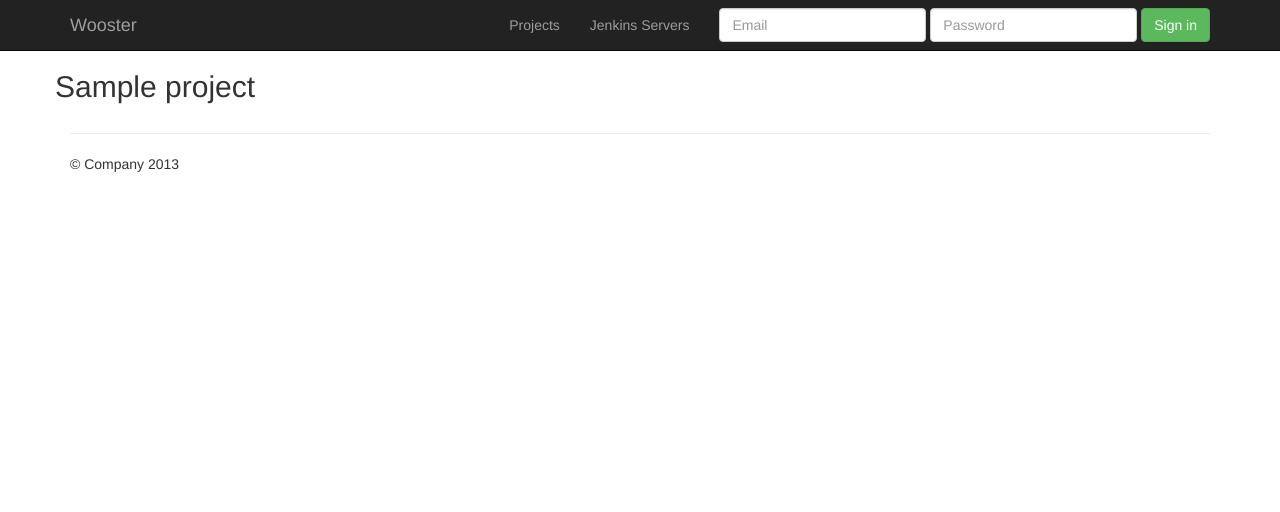
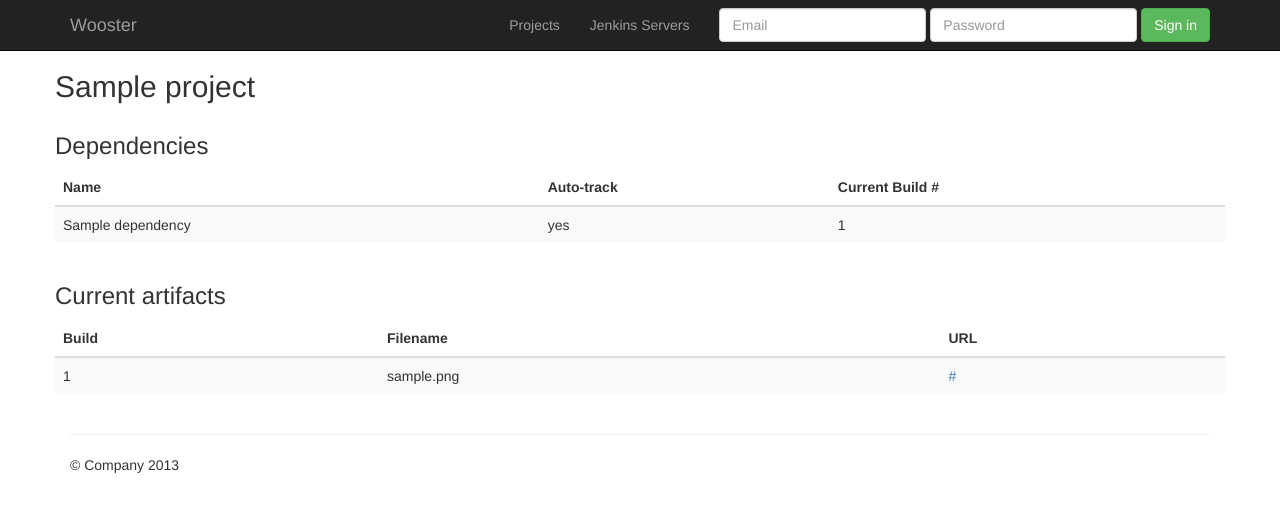
Before and after one commit to timrchavez/capomastro, a Django app: page /projects/1/ in a window 1280 px wide. Shown: the top 512 px of the page. Run offline with Django 3.2, Linux system fonts and the light colour scheme; tables that the repository leaves empty hold one stand-in row (values such as "Sample post"); some libraries are stand-ins or nearby versions.

Commit message:
Work in progress.

```diff
--- a/jenkins/admin.py
+++ b/jenkins/admin.py
@@ -1,5 +1,8 @@
 from django.contrib import admin
 
-from jenkins.models import JenkinsServer
+from jenkins.models import JenkinsServer, Job, Build, Artifact
 
 admin.site.register(JenkinsServer)
+admin.site.register(Job)
+admin.site.register(Build)
+admin.site.register(Artifact)
--- a/jenkins/helpers.py
+++ b/jenkins/helpers.py
@@ -29,9 +29,8 @@ def import_builds_for_job(job_id):
             "job": job,
             "result": build_result.get_status(),
             "build_id": build_result._data["id"],
-            "buildno": build_result.buildno,
+            "number": build_result.buildno,
             "duration": build_result._data["duration"],
-            "estimated_duration": build_result._data["estimatedDuration"],
             "url": build_result.get_result_url()
         }
         logging.info("%s" % build_details)
--- a/jenkins/models.py
+++ b/jenkins/models.py
@@ -38,10 +38,11 @@ class Build(models.Model):
     number = models.IntegerField()
     duration = models.IntegerField(null=True)
     url = models.CharField(max_length=255)
+    phase = models.CharField(max_length=25) # FINISHED, STARTED, COMPLETED
     result = models.CharField(max_length=255)
 
     class Meta:
-        ordering = ['-number']
+        ordering = ["-number"]
 
     def __str__(self):
         return self.build_id
--- a/jenkins/views.py
+++ b/jenkins/views.py
@@ -44,8 +44,8 @@ class NotificationHandlerView(CsrfExemptMixin, View):
                 job.build_set.create(
                     number=notification["build"]["number"],
                     result=notification["build"]["status"],
-                    url=notification["build"]["url"]
-                    )
+                    url=notification["build"]["url"],
+                    phase=notification["build"]["phase"])
             # TODO: Task to process this new build - importing artifacts etc.
         return HttpResponse(status=200)
 
--- a/projects/models.py
+++ b/projects/models.py
@@ -2,7 +2,7 @@ from django.db import models
 from django.db.models.signals import post_save
 from django.dispatch import receiver
 
-from jenkins.models import Job, Build
+from jenkins.models import Job, Build, Artifact
 
 
 class DependencyType(models.Model):
@@ -17,14 +17,22 @@ class DependencyType(models.Model):
 class Dependency(models.Model):
 
     name = models.CharField(max_length=255)
-    dependency_type = models.OneToOneField(DependencyType)
-    job = models.ForeignKey(Job, editable=False, null=True)
+    dependency_type = models.ForeignKey(DependencyType)
+    job = models.ForeignKey(Job, null=True)
 
     class Meta:
         verbose_name_plural = "dependencies"
 
     def __str__(self):
         return self.name
+
+    def get_current_build(self):
+        """
+        Return the most recent build
+        """
+        if self.job is not None:
+            finished_builds = self.job.build_set.filter(phase="FINISHED")
+            return finished_builds.order_by("-number")[0]
 
 
 class ProjectDependency(models.Model):
@@ -51,6 +59,17 @@ class Project(models.Model):
     name = models.CharField(max_length=255)
     dependencies = models.ManyToManyField(Dependency, through=ProjectDependency)
 
+    def get_current_artifacts(self):
+        """
+        """
+        current_builds = []
+        for dependency in ProjectDependency.objects.filter(project=self):
+            current_builds.append(dependency.current_build)
+        return Artifact.objects.filter(build__in=current_builds)
+
+    def __str__(self):
+        return self.name
+
 
 @receiver(post_save, sender=Build, dispatch_uid="new_build_handler")
 def handle_new_build(sender, created, instance, **kwargs):
--- a/projects/templates/projects/project_detail.html
+++ b/projects/templates/projects/project_detail.html
@@ -11,5 +11,48 @@
       <h2>{{ object.name }}</h2>
     </div>
   </div>
+  <div class="row">
+    <h3>Dependencies</h3>
+    <table class="table table-striped">
+      <thead>
+        <tr>
+          <th>Name</th>
+          <th>Auto-track</th>
+          <th>Current Build #</th>
+        </tr>
+      </thead>
+      <tbody>
+        {% for projdep in dependencies %}
+        <tr>
+          <td>{{ projdep.dependency.name }}</td>
+          <td>{{ projdep.auto_track|yesno }}</td>
+          <td>{{ projdep.current_build.number }}</td>
+        </tr>
+        {% endfor %}
+      </tbody>
+    </table>
+  </div>
+  <div class="row">
+    <h3>Current artifacts</h3>
+    <table class="table table-striped">
+      <thead>
+        <tr>
+          <th>Build</th>
+          <th>Filename</th>
+          <th>URL</th>
+        </tr>
+      </thead>
+      <tbody>
+        {% for artifact in project.get_current_artifacts %}
+        <tr>
+          <td>{{ artifact.build }}</td>
+          <td>{{ artifact.filename }}</td>
+          <td><a href="{{ artifact.url }}">{{ artifact.url }}</a></td>
+        </tr>
+        {% endfor %}
+      </tbody>
+    </table>
+  </div>
+
 </div>
 {% endblock %}
--- a/projects/views.py
+++ b/projects/views.py
@@ -3,7 +3,7 @@ from braces.views import (
     LoginRequiredMixin, PermissionRequiredMixin, FormValidMessageMixin,
     SuccessURLRedirectListMixin)
 
-from projects.models import Project, Dependency
+from projects.models import Project, Dependency, ProjectDependency
 from projects.forms import ProjectForm
 
 
@@ -26,6 +26,17 @@ class ProjectListView(LoginRequiredMixin, ListView):
 class ProjectDetailView(LoginRequiredMixin, DetailView):
 
     model = Project
+    context_object_name = "project"
+
+    def get_context_data(self, **kwargs):
+        """
+        Supplement the project with its dependencies.
+        """
+        context = super(
+            ProjectDetailView, self).get_context_data(**kwargs)
+        context["dependencies"] = ProjectDependency.objects.filter(
+            project=context["project"])
+        return context
 
 
 class DependencyCreateView(
--- a/requirements.txt
+++ b/requirements.txt
@@ -7,3 +7,4 @@ django-webtest==1.7.6
 factory-boy==2.3.1
 mock==1.0.1
 httmock==1.2.1
+gunicorn==18.0
```
Also changed, not shown: jenkins/tests/factories.py (+10 -9 lines), jenkins/tests/test_models.py (+0 -1 lines), jenkins/tests/test_views.py (+1 -0 lines), projects/forms.py (+16 -6 lines), projects/tests/test_models.py (+41 -1 lines), projects/tests/test_views.py (added, +38 -0 lines), wooster/local_settings.py (+11 -0 lines), jenkins/migrations/0001_initial.py.
